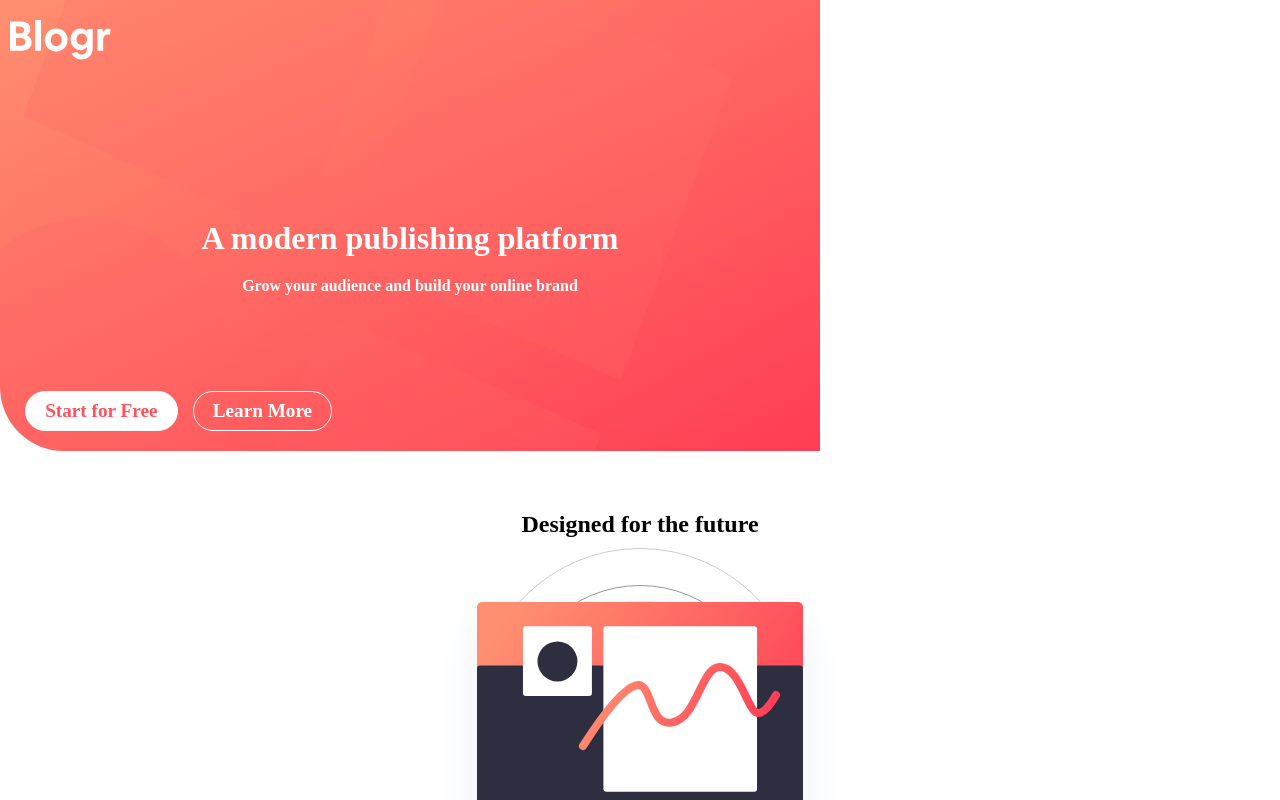
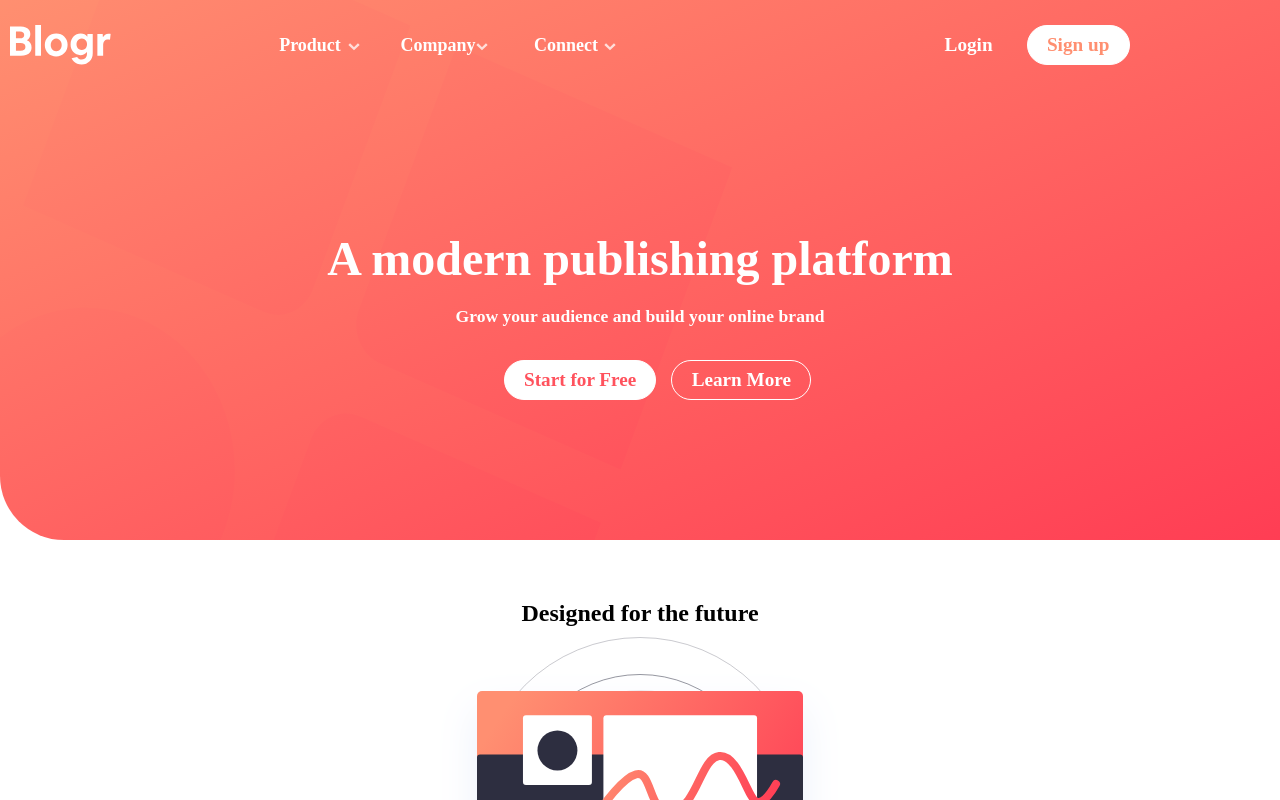
Before and after one commit to NikolasMatias/blogr-landing-page, a React (Create React App) app: page / in a window 1280 px wide. Shown: the top 800 px of the page. Built offline with nearby package versions, Linux system fonts and the light colour scheme; a web font is replaced by a local one.

Commit message:
Header updated.

```diff
--- a/src/App.tsx
+++ b/src/App.tsx
@@ -8,7 +8,7 @@ import {GlobalStyles} from "./themes/GlobalStyles";
 import {Header} from "./components/Header";
 import Menu from "./components/Menu";
 import Title from "./components/Title";
-import {ButtonManagment} from "./components/Button/styled";
+import {ButtonManagement} from "./components/Button/styled";
 import sectionBackgroundImage from './assets/images/bg-pattern-circles.svg'
 import editorMobile from './assets/images/illustration-editor-mobile.svg';
 import laptopMobile from './assets/images/illustration-laptop-mobile.svg';
@@ -32,10 +32,10 @@ function App() {
                 <Title subtitle="Grow your audience and build your online brand">
                     A modern publishing platform
                 </Title>
-                <ButtonManagment>
+                <ButtonManagement>
                     <Button variant={VARIANT.PRIMARY}>Start for Free</Button>
                     <Button variant={VARIANT.SECONDARY}>Learn More</Button>
-                </ButtonManagment>
+                </ButtonManagement>
             </Header>
             <Section title="Designed for the future" image={editorMobile} backgroundImage={sectionBackgroundImage}>
                 <Title variant={VARIANT.SECONDARY}>Introducing an extensible editor</Title>
--- a/src/components/Button/styled.tsx
+++ b/src/components/Button/styled.tsx
@@ -1,9 +1,16 @@
 import styled from 'styled-components';
 import {IProps, VARIANT} from "../../themes/DefaultTheme";
 
-export const ButtonManagment = styled.div<IProps>`
+export const ButtonManagement = styled.div<IProps>`
   display: flex;
   margin-top: 10vh;
+
+  @media (min-width: 992px) {
+    margin: 2vh 0 15vh 0;
+    min-width: 100vw;
+    flex-direction: row;
+    justify-content: center;
+  }
 `
 
 const ButtonDefault = styled.button<IProps>`
@@ -64,6 +71,20 @@ const ButtonDefault = styled.button<IProps>`
       }
     }}
   }
+
+  @media (min-width: 992px) {
+    ${props => {
+        switch (props.variant) {
+          case VARIANT.THIRD:
+              return `color: ${props.theme.palette.neutral.white};`
+          case VARIANT.FOURTH:
+              return `
+                color: ${props.theme.palette.gradient.veryLightRed};
+                background-color: ${props.theme.palette.neutral.white};
+              `
+        }
+    }
+  }
 `;
 
 export default ButtonDefault;
--- a/src/components/Dropdown/index.tsx
+++ b/src/components/Dropdown/index.tsx
@@ -1,5 +1,5 @@
 import React, {useState} from "react";
-import DropdownDefault, {DropdownContent, DropdownContentManagment, DropDownTitle} from "./styled";
+import DropdownDefault, {DropdownContent, DropdownContentManagement, DropDownTitle} from "./styled";
 import {IProps} from "../../themes/DefaultTheme";
 
 interface IDropdown {
@@ -13,11 +13,11 @@ const Dropdown: React.FC<IDropdown & IProps> = ({title, contents, variant}) => {
     return (
         <DropdownDefault variant={variant}>
             <DropDownTitle variant={variant} active={activeContent} onClick={() => setActiveContent(!activeContent)}>{title}</DropDownTitle>
-            <DropdownContentManagment variant={variant} active={activeContent}>
+            <DropdownContentManagement variant={variant} active={activeContent}>
                 {contents.map((content, index) => (
                     <DropdownContent key={index} variant={variant} active={activeContent}>{content}</DropdownContent>
                 ))}
-            </DropdownContentManagment>
+            </DropdownContentManagement>
         </DropdownDefault>
     );
 }
--- a/src/components/Dropdown/styled.tsx
+++ b/src/components/Dropdown/styled.tsx
@@ -5,6 +5,7 @@ import iconArrowLight from '../../assets/images/icon-arrow-light.svg';
 
 export const DropDownTitle = styled.h2<IProps>`
   position: relative;
+  cursor: pointer;
 
   &::before {
     ${props => {
@@ -32,13 +33,26 @@ export const DropDownTitle = styled.h2<IProps>`
       return ``
     }
   }
+
+    @media (min-width: 992px) {
+    ${props => {
+      switch (props.variant) {
+        case VARIANT.PRIMARY:
+          return `
+                background-image: url(${iconArrowLight});
+                right: 5%;
+              `
+      }
+    }}
+    }
+  }
 `
 
-interface IDropdownContentManagment {
+interface IDropdownContentManagement {
     active: boolean
 }
 
-export const DropdownContentManagment = styled.div<IProps & IDropdownContentManagment>`
+export const DropdownContentManagement = styled.div<IProps & IDropdownContentManagement>`
     ${props => {
       switch (props.variant) {
           case VARIANT.PRIMARY:
@@ -56,6 +70,30 @@ export const DropdownContentManagment = styled.div<IProps & IDropdownContentMana
               `
         }
     }}
+
+  @media (min-width: 992px) {
+      ${props => {
+        switch (props.variant) {
+          case VARIANT.PRIMARY:
+            if (props.active)
+              return `
+                    position: absolute;
+                    min-width: 10vw;
+                    top: 8vh;
+                    left: 0vw;
+                    margin-radius: 20px;
+                    padding: 10px;
+                    display: block;
+                    background-color: ${props.theme.palette.neutral.white};
+                    color: ${props.theme.palette.neutral.veryDarkGrayishBlue};
+                `
+
+            return `
+                    display: none;
+                  `
+        }
+      }}
+    }
 `
 
 interface IDropdownContent {
@@ -64,6 +102,7 @@ interface IDropdownContent {
 
 export const DropdownContent = styled.p<IProps & IDropdownContent>`
     color: ${props => props.theme.palette.neutral.grayishBlue};
+    cursor: pointer;
 
   ${props => {
     switch (props.variant) {
@@ -72,15 +111,31 @@ export const DropdownContent = styled.p<IProps & IDropdownContent>`
           return `
                 color: ${props.theme.palette.neutral.veryDarkGrayishBlue} !important;
                 text-align: center;
-
             `
 
         return ``
     }
   }}
+
+  @media (min-width: 992px) {
+  ${props => {
+    switch (props.variant) {
+      case VARIANT.PRIMARY:
+        if (props.active)
+          return `
+                color: ${props.theme.palette.neutral.veryDarkGrayishBlue} !important;
+                text-align: center;
+            `
+
+        return ``
+    }
+  }}
+  }
 `
 
 const DropdownDefault = styled.div<IProps>`
+  position: relative;
+
   ${props => {
     switch (props.variant) {
       case VARIANT.PRIMARY:
@@ -90,6 +145,11 @@ const DropdownDefault = styled.div<IProps>`
               `
     }
   }}
+
+  @media (min-width: 992px) {
+    font-size: .75rem;
+    width: 8rem;
+  }
 `
 
 export default DropdownDefault;
--- a/src/components/Header/styled.tsx
+++ b/src/components/Header/styled.tsx
@@ -4,7 +4,7 @@ import bgPatternIntro from '../../assets/images/bg-pattern-intro.svg';
 const HeaderDefault = styled.header`
   z-index: 0;
   min-height: 30vh;
-  max-width: 100vh;
+  max-width: 100vw;
   padding: 20px 10px 20px 10px;
   background-image: url(${props => bgPatternIntro}), linear-gradient(to top left, ${props => props.theme.palette.gradient.lightRed}, ${props => props.theme.palette.gradient.veryLightRed});
   background-repeat: no-repeat, no-repeat;
@@ -20,6 +20,19 @@ const HeaderDefault = styled.header`
   & :is(h1) {
     margin-top: 20vh;
   }
+
+  @media (min-width: 992px) {
+    background-size: 75rem 82rem, 100%;
+    background-position: bottom -30rem left -18rem, top left;
+
+    & :is(h1) {
+      font-size: 3rem;
+    }
+
+    & :is(p) {
+      font-size: 1.1rem;
+    }
+  }
 `
 
 export default HeaderDefault
--- a/src/components/Menu/index.tsx
+++ b/src/components/Menu/index.tsx
@@ -1,4 +1,4 @@
-import MenuDefault, {MenuButtonManagment, MenuDropdownManagment, MenuImage, MenuManagment} from "./styled";
+import MenuDefault, {MenuButtonManagement, MenuDropdownManagement, MenuImage, MenuManagement} from "./styled";
 import logo from '../../assets/images/logo.svg';
 import IconHamburger from '../../assets/images/icon-hamburger.svg';
 import IconClose from '../../assets/images/icon-close.svg';
@@ -13,17 +13,17 @@ const Menu = () => {
     return (
         <MenuDefault>
             <img src={logo} alt="Logo of the project Blogr Landing Page" className="logo"/>
-            <MenuManagment active={active}>
-                <MenuDropdownManagment>
+            <MenuManagement active={active}>
+                <MenuDropdownManagement>
                     <Dropdown title="Product" variant={VARIANT.PRIMARY} contents={["Overview", "Pricing", "Marketplace", "Features", "Integrations"]} />
                     <Dropdown title="Company" variant={VARIANT.PRIMARY} contents={["About", "Team", "Blog", "Careers"]} />
                     <Dropdown title="Connect" variant={VARIANT.PRIMARY} contents={["Contact", "Newsletter", "LinkedIn"]} />
-                </MenuDropdownManagment>
-                <MenuButtonManagment>
+                </MenuDropdownManagement>
+                <MenuButtonManagement>
                     <Button variant={VARIANT.THIRD}>Login</Button>
                     <Button variant={VARIANT.FOURTH}>Sign up</Button>
-                </MenuButtonManagment>
-            </MenuManagment>
+                </MenuButtonManagement>
+            </MenuManagement>
             <MenuImage src={active ? IconClose : IconHamburger} alt="Button of Menu" onClick={() => setActive(!active)} className="icon-hamburger"/>
         </MenuDefault>
     );
--- a/src/components/Menu/styled.tsx
+++ b/src/components/Menu/styled.tsx
@@ -1,11 +1,11 @@
 import styled from "styled-components";
 import {IProps} from "../../themes/DefaultTheme";
 
-interface IMenuManagment {
+interface IMenuManagement {
     active: boolean
 }
 
-export const MenuManagment = styled.div<IProps & IMenuManagment>`
+export const MenuManagement = styled.div<IProps & IMenuManagement>`
     display:none;
 
     @media (max-width: 991px) {
@@ -28,21 +28,33 @@ export const MenuManagment = styled.div<IProps & IMenuManagment>`
       }
     }
     }
+
+  @media (min-width: 992px) {
+    display: flex;
+    flex-direction: row;
+    justify-content: space-between;
+    width: 80vw;
+  }
 `
 
 export const MenuImage = styled.img`
     z-index: 100;
 `
 
-export const MenuDropdownManagment = styled.div`
+export const MenuDropdownManagement = styled.div`
   width: 100%;
   text-align: center;
   display: flex;
   flex-direction: column;
   align-items: center;
+
+  @media (min-width: 992px) {
+    flex-direction: row;
+    justify-content: flex-start;
+  }
 `
 
-export const MenuButtonManagment = styled.div`
+export const MenuButtonManagement = styled.div`
   display: flex;
   flex-direction: column;
   align-items: center;
@@ -52,6 +64,16 @@ export const MenuButtonManagment = styled.div`
   & button:first-child {
     margin-top: 30px;
     margin-bottom: 10px;
+  }
+
+  @media (min-width: 992px) {
+    flex-direction: row;
+    border: 0;
+    justify-content: center;
+
+    & button:first-child {
+      margin: 0;
+    }
   }
 `
 
--- a/src/components/Title/index.tsx
+++ b/src/components/Title/index.tsx
@@ -1,5 +1,5 @@
 import React, {ReactElement} from "react";
-import TitleDefault, {SubTitle, TitleManagment} from "./styled";
+import TitleDefault, {SubTitle, TitleManagement} from "./styled";
 import {VARIANT} from "../../themes/DefaultTheme";
 
 interface ITitle {
@@ -9,10 +9,10 @@ interface ITitle {
 
 const Title: React.FC<ITitle> = ({children, subtitle}) => {
     return (
-        <TitleManagment variant={VARIANT.SECONDARY}>
+        <TitleManagement variant={VARIANT.SECONDARY}>
             <TitleDefault>{children}</TitleDefault>
             {subtitle && <SubTitle variant={VARIANT.PRIMARY} >{subtitle}</SubTitle>}
-        </TitleManagment>
+        </TitleManagement>
     );
 }
 
--- a/src/components/Title/styled.tsx
+++ b/src/components/Title/styled.tsx
@@ -1,7 +1,7 @@
 import styled from "styled-components";
 import {IProps, VARIANT} from "../../themes/DefaultTheme";
 
-export const TitleManagment = styled.div<IProps>`
+export const TitleManagement = styled.div<IProps>`
   width: 100%;
   display: flex;
   flex-direction: column;
```
